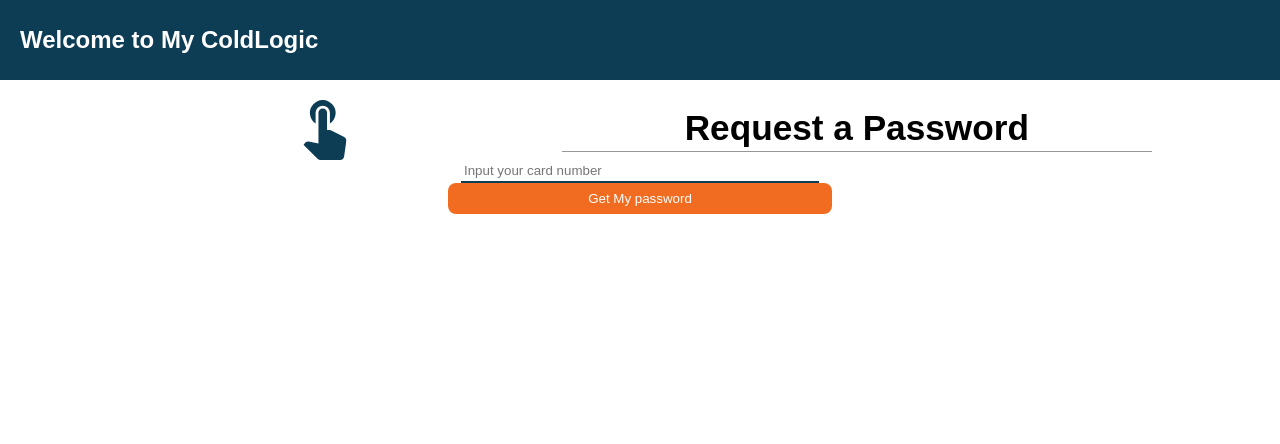
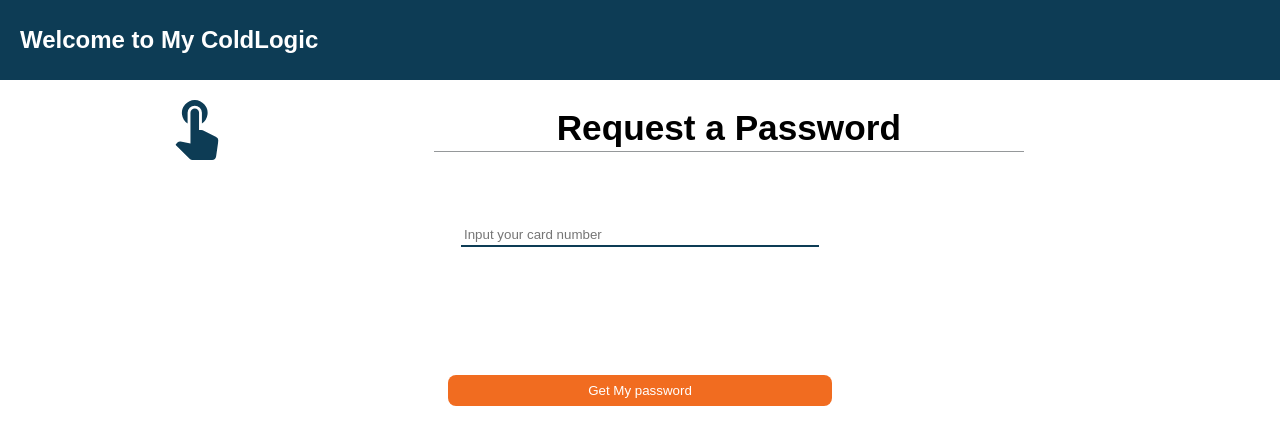
Before and after one commit to typowmedia/mycoldlogicplatform, a React (Create React App) app in the folder mycoldlogic/: page /timeoff in a window 1280 px wide. Both pictures are taken after a click on the button "Request a password". Shown: the top 444 px of the page. Built offline with nearby package versions, Linux system fonts and the light colour scheme.

Commit message:
Add css to request a password

```diff
--- a/mycoldlogic/src/containers/Login/RequestPassword/RequestPassword.css
+++ b/mycoldlogic/src/containers/Login/RequestPassword/RequestPassword.css
@@ -1,7 +1,7 @@
 .RequestPassword{
   display: flex;
   flex-flow: column;
-  align-items: center;
+  align-content: space-around;
   justify-content: space-around;
   width: 100%;
   height: 100%;
@@ -20,13 +20,14 @@
   align-items: center;
 }
 .RequestPassword form{
-  margin: 0 auto;
-  height: 70%;
+  margin: 5% auto;
+  height: 80%;
   width: 50%;
   display: flex;
   flex-flow: column;
   justify-content: space-around;
   align-items: center;
+  align-content: space-around;
 }
 .RequestPassword input{
   padding: 3px;
@@ -35,5 +36,6 @@
   border-bottom: 2px solid #0D3C55;
 }
 .RequestPassword button{
+  margin-top: 20%;
   width: 60%;
 }
```
